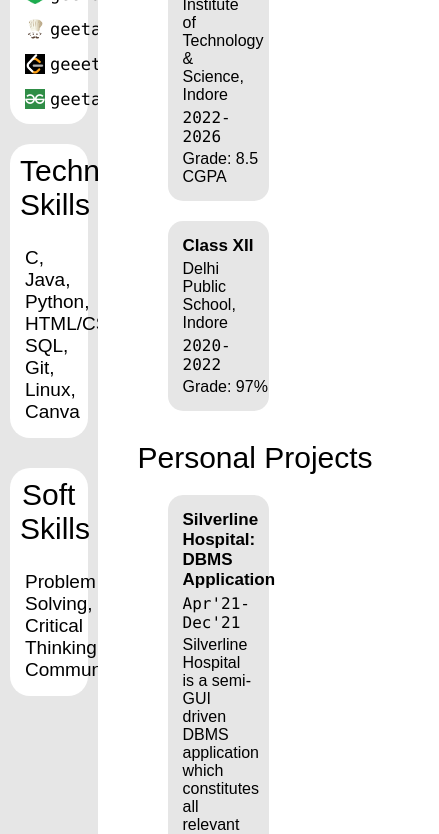
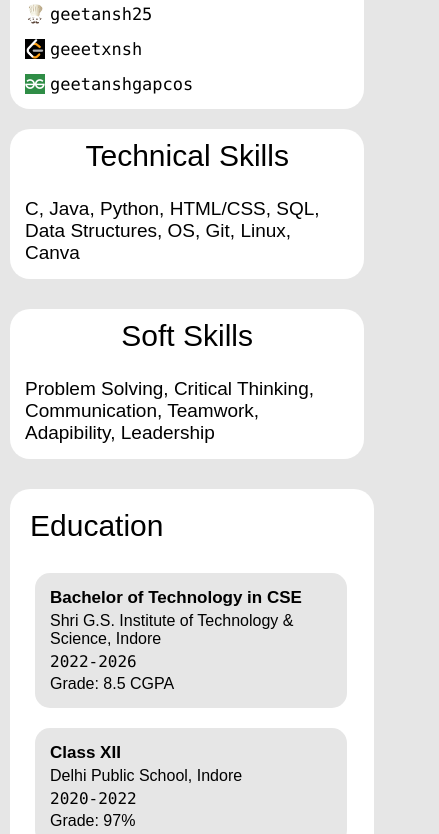
Before and after one commit to GeetanshGandhi/PortfolioCSSonly, a plain HTML site: page index.html in a window 390 px wide. Shown: the part 520-1354 px from the top of the page, 439 px wide, since content can reach past the window. Drawn offline with nearby package versions, Linux system fonts and the light colour scheme.

Commit message:
responsive

```diff
--- a/headerstyle.css
+++ b/headerstyle.css
@@ -29,3 +29,11 @@ header{
     font-style: italic;
     text-align: center;
 }
+@media screen and (max-width: 500px) {
+    .headcontainer{
+        height: 300px;
+    }
+    hr{
+        width: 80%;
+    }
+}
--- a/index.html
+++ b/index.html
@@ -36,7 +36,7 @@
                             </a>
                         </li>
                         <li>
-                            <a href="mailto:geetansh.gandhi2504@gmail.com" target = "_blank">
+                            <a href="#" target = "_blank">
                                 <img class = "contact-img" src="images/mail-icon.png" alt="chef">
                                 <p class="contact-details">geetansh.gandhi2504@gmail.com</p>
                             </a>
@@ -75,11 +75,11 @@
                 </div>
                 <div class="skills">
                     <h6 class = "left-heads">Technical Skills</h6>
-                    <p class="skill-list">C, Java, Python, HTML/CSS, SQL, Git, Linux, Canva</p>
+                    <p class="skill-list">C, Java, Python, HTML/CSS, SQL, Data Structures, OS, Git, Linux, Canva</p>
                 </div>
                 <div class="skills">
                     <h6 class = "left-heads">Soft Skills</h6>
-                    <p class="skill-list">Problem Solving, Critical Thinking, Communication</p>
+                    <p class="skill-list">Problem Solving, Critical Thinking, Communication, Teamwork, Adapibility, Leadership</p>
                 </div>
             </div>
             <div class="rightcontainer">
--- a/leftstyle.css
+++ b/leftstyle.css
@@ -39,3 +39,8 @@
     padding: 15px;
     font: 19px sans-serif;
 }
+@media screen and (max-width: 500px) {
+    .leftcontainer{
+        width: 96vw;
+    }
+}
--- a/rightstyle.css
+++ b/rightstyle.css
@@ -42,3 +42,17 @@
 .p-down{
     padding: 2px 0px 15px 15px;
 }
+@media screen and (max-width: 500px) {
+    .rightcontainer{
+        width: 83vw;
+        padding: 20px;
+        margin: 10px;
+    }
+    .items{
+        width: 80vw;
+        margin: 20px 5px;
+    }
+    .rightcontainer ul{
+        padding: 10px 0px;
+    }
+}
--- a/style.css
+++ b/style.css
@@ -8,3 +8,8 @@ body{
 .maincontainer{
     display: flex;
 }
+@media screen and (max-width: 500px) {
+    .maincontainer{
+        display: block;
+    }
+}
```
